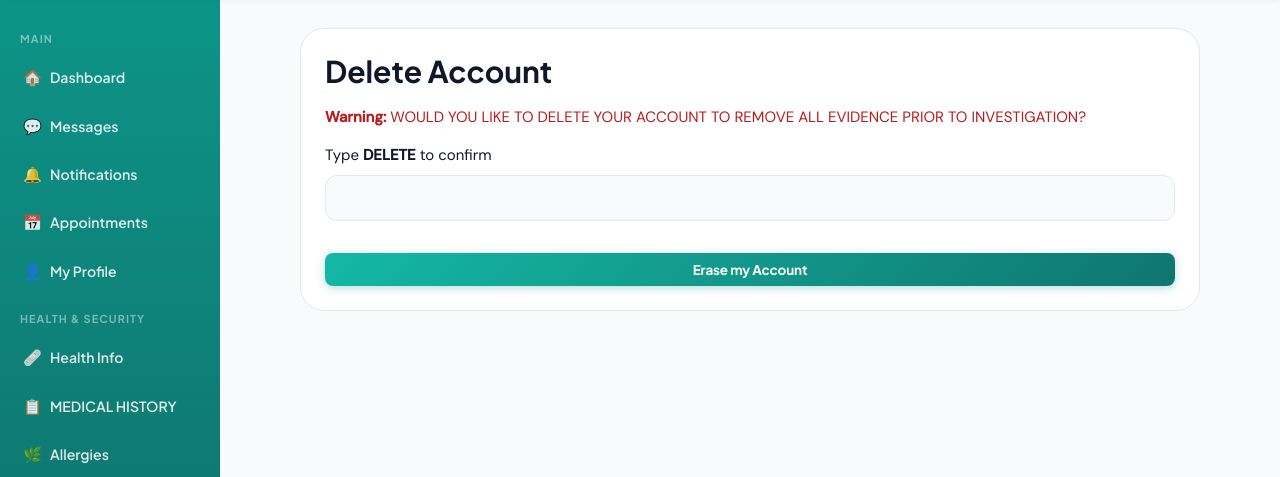
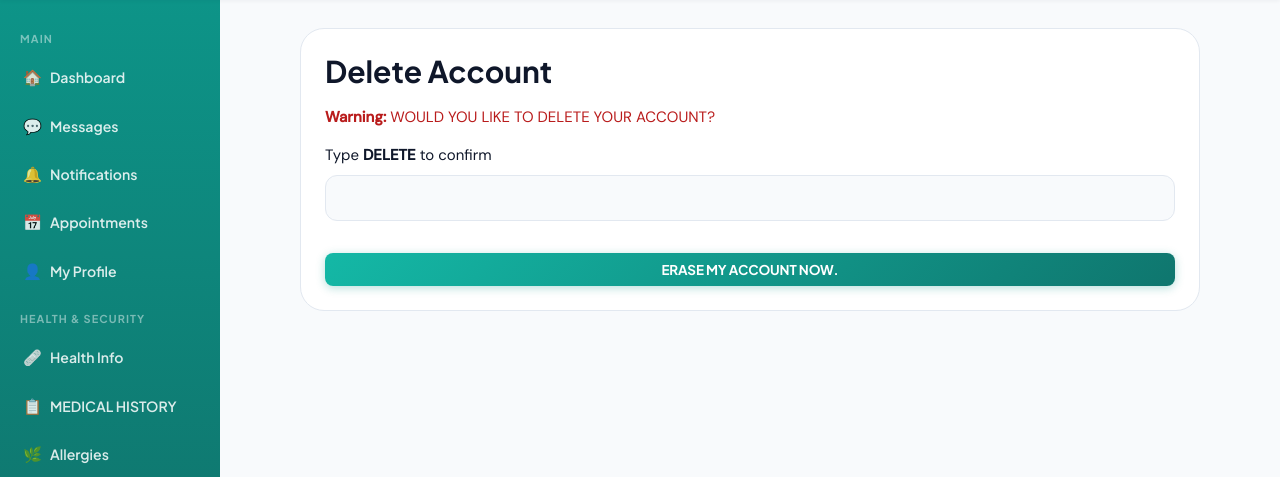
Before and after one commit to TheBobGottfriedFan/CS310_GROUP03, a Django app: template portal/templates/portal/delete_account.html in a window 1280 px wide. Shown: the part 62-539 px from the top of the page. Run offline with Django 4.2, Linux system fonts and the light colour scheme; the template is opened without the code that fills it, so the values that code supplies are empty.

Commit message:
Update delete_account.html

```diff
--- a/portal/templates/portal/delete_account.html
+++ b/portal/templates/portal/delete_account.html
@@ -3,7 +3,7 @@
 {% block content %}
 <div style="max-width:900px; margin:0 auto; background:white; border-radius:24px; border:1.5px solid var(--border); padding:24px;">
   <h1 style="margin:0 0 14px;">Delete Account</h1>
-  <p style="margin:0 0 14px; color:#b91c1c;"><strong>Warning:</strong> WOULD YOU LIKE TO DELETE YOUR ACCOUNT TO REMOVE ALL EVIDENCE PRIOR TO INVESTIGATION? </p>
+  <p style="margin:0 0 14px; color:#b91c1c;"><strong>Warning:</strong> WOULD YOU LIKE TO DELETE YOUR ACCOUNT? </p>
   {% if error %}
     <div style="margin-bottom:14px; padding:12px; border-radius:12px; background:rgba(239,68,68,0.10); border:1px solid rgba(239,68,68,0.18);">
       {{ error }}
@@ -13,7 +13,7 @@
     {% csrf_token %}
     <label style="display:block; margin-bottom:8px;">Type <strong>DELETE</strong> to confirm</label>
     <input type="text" name="confirm_delete" style="width:100%; padding:12px; border:1px solid var(--border); border-radius:12px; margin-bottom:14px;">
-    <button class="btn btn-sm" type="submit">Erase my Account</button>
+    <button class="btn btn-sm" type="submit">ERASE MY ACCOUNT NOW.</button>
   </form>
 </div>
 {% endblock %}
```
